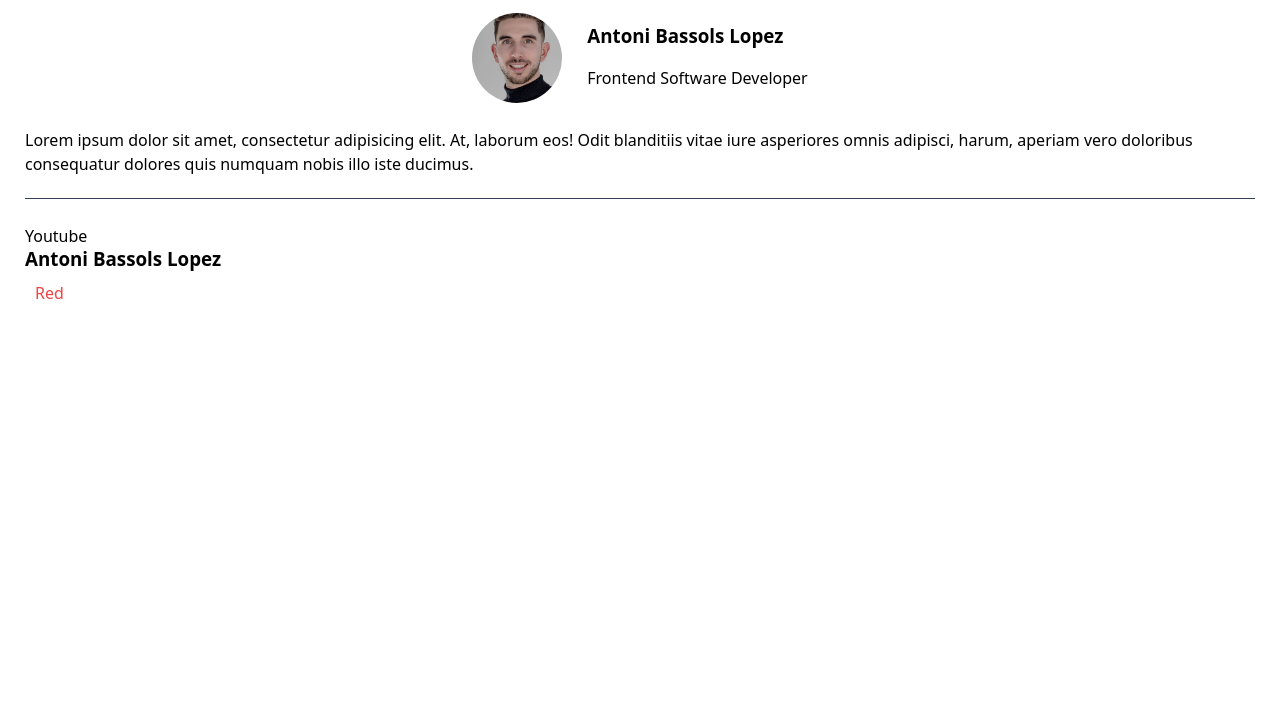
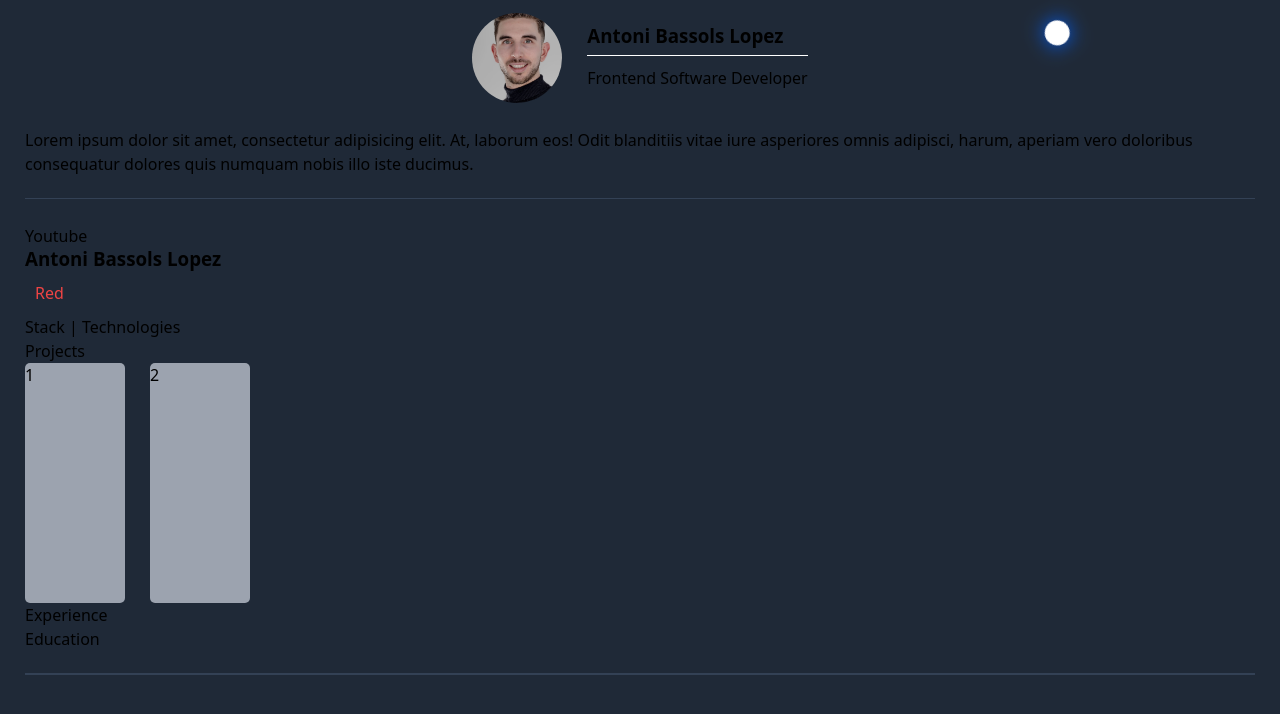
Before and after one commit to AntoniBLopez/actual-portfolio, a React (Vite) app: page /cv in a window 1280 px wide. Shown: the top 714 px of the page. Built offline with nearby package versions, Linux system fonts and the light colour scheme.

Commit message:
skeleton updates

```diff
--- a/index.html
+++ b/index.html
@@ -12,7 +12,7 @@
   <link href="./src/index.css" rel="stylesheet">
 </head>
 
-<body class="h-full">
+<body>
   <div id="root"></div>
   <script type="module" src="/src/index.tsx"></script>
 </body>
--- a/src/App.tsx
+++ b/src/App.tsx
@@ -1,6 +1,6 @@
-import MyCvWeb from './components/MyCvWeb'
-import Home from './components/Home'
-import { BrowserRouter, Route, Routes } from 'react-router-dom'
+import MyCvWeb from './pages/MyCvWeb'
+// import Home from './pages/Home'
+import { BrowserRouter, Navigate, Route, Routes } from 'react-router-dom'
 
 function App() {
 
@@ -8,7 +8,8 @@ function App() {
     <>
       <BrowserRouter>
         <Routes>
-          <Route path='/' element={<Home />} />
+          {/* <Route path='/' element={<Home />} /> */}
+          <Route path='/' element={<Navigate to='/cv' />} />
           <Route path='/cv' element={<MyCvWeb />} />
           {/* <Route path='/home'>
             <Route index element={isAuth ? <HomePage /> : <Navigate to='/' />} />
--- /dev/null
+++ b/src/components/Card.tsx
@@ -0,0 +1,12 @@
+
+function Card({ name }: { name: string }) {
+  return (
+    <>
+    <div className="w-40 h-96 bg-gray-400 rounded-lg">
+      <div>{name}</div>
+    </div>
+    </>
+  )
+}
+
+export default Card
--- a/src/index.css
+++ b/src/index.css
@@ -14,4 +14,5 @@ html {
 
 body {
   font-size: 1.6rem; /* dejamos los tamaños de fuente por defecto */
+  /* color: white; */
 }
--- a/src/components/Home.jsx
+++ b/src/pages/Home.tsx
@@ -1,4 +1,3 @@
-import React from 'react'
 
 function Home() {
   return (
--- a/src/components/MyCvWeb.jsx
+++ b/src/pages/MyCvWeb.tsx
@@ -1,9 +1,28 @@
-import React from 'react'
 import IMAGES from '../assets/Images'
+import gsap from "gsap";
+import { useRef } from 'react'
+import { useGSAP } from "@gsap/react";
+import Card from '../components/Card'
+
 
 function MyCvWeb() {
+  const container = useRef<HTMLDivElement>(null);
+
+  useGSAP(() => {
+    // gsap code here...
+    gsap.to(".box", {
+      // x: 100,
+      duration: 5,
+      x: "+=100",
+      rotateZ: 360,
+      repeat: -1,
+      transformOrigin: "center 100%"
+    }); // <-- automatically reverted
+
+  }, { scope: container }); // <-- scope is for selector text (optional)
+
   return (
-    <div className='flex flex-col h-screen gap-20 bg-white dark:bg-gray-800'>
+    <div className='flex flex-col h-screen gap-20 bg-gray-800'>
       <div className='flex flex-col gap-6 mx-10'>
         <header className='flex flex-col items-center mt-5 gap-10'>
           <div className='flex flex-row gap-10'>
@@ -33,11 +52,25 @@ function MyCvWeb() {
             Antoni Bassols Lopez
           </h1>
           <div className="m-4 text-red-500 dark:text-blue-200">Red</div>
+
+          <h1>Stack | Technologies</h1>
+
+          <h1>Projects</h1>
+          <div className='flex flex-row items-center space-x-10'>
+            <Card name="1" />
+            <Card name="2" />
+          </div>
+
+          <h1>Experience</h1>
+          <h1>Education</h1>
         </main>
 
-        {/* <footer>
+        <div className='w-auto h-0.5 mt-3 mb-4 bg-slate-700' />
 
-    </footer> */}
+        <footer ref={container}>
+          <div className='box fixed top-5 right-96 w-10 h-10 bg-white rounded-full filter drop-shadow-3xl'></div>
+        </footer>
+
       </div>
     </div>
   )
--- a/tailwind.config.ts
+++ b/tailwind.config.ts
@@ -6,7 +6,11 @@ export default {
     './src/**/*.{js,ts,jsx,tsx}',
   ],
   theme: {
-    extend: {},
+    extend: {
+      dropShadow: {
+        '3xl': '0px 0px 10px #0061FF',
+      }
+    },
   },
   plugins: [],
 } satisfies Config
```
Also changed, not shown: package.json (+8 -6 lines), 1 other file (tests, documents, lock files or other folders).
